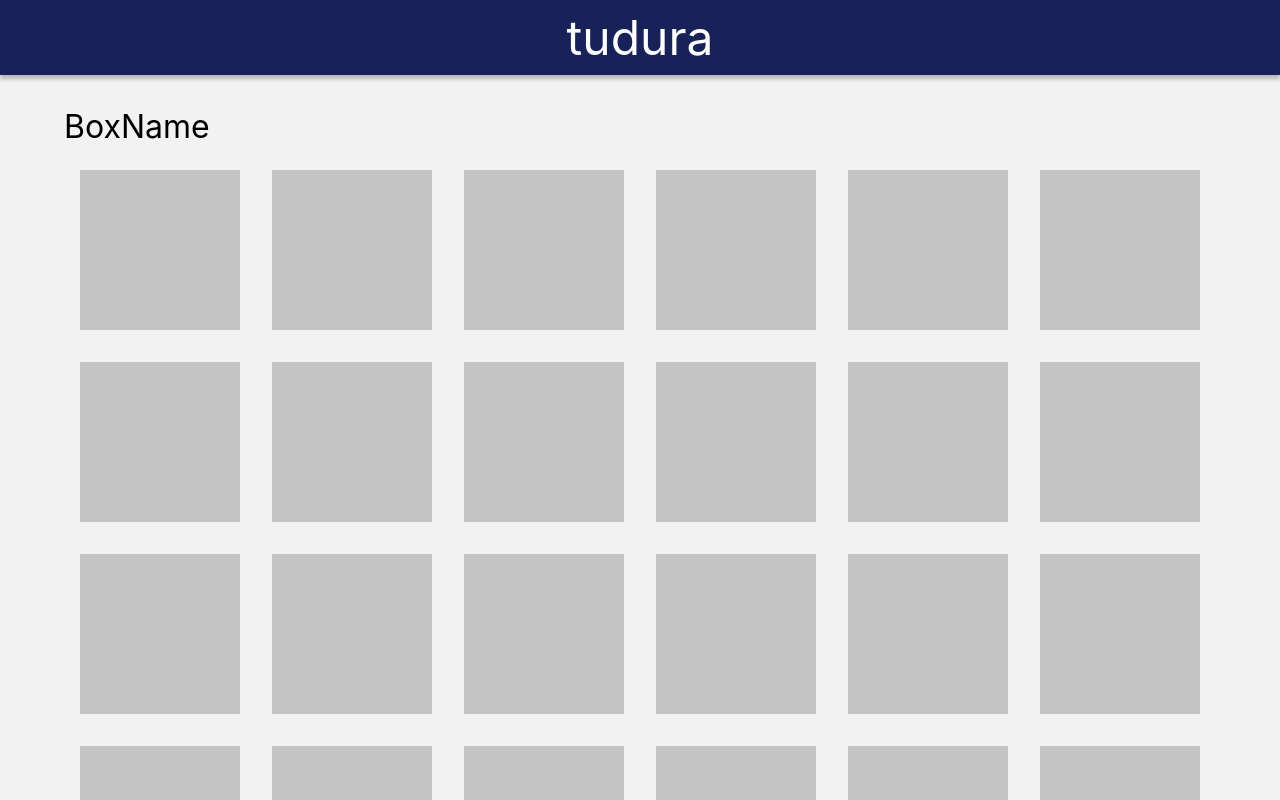
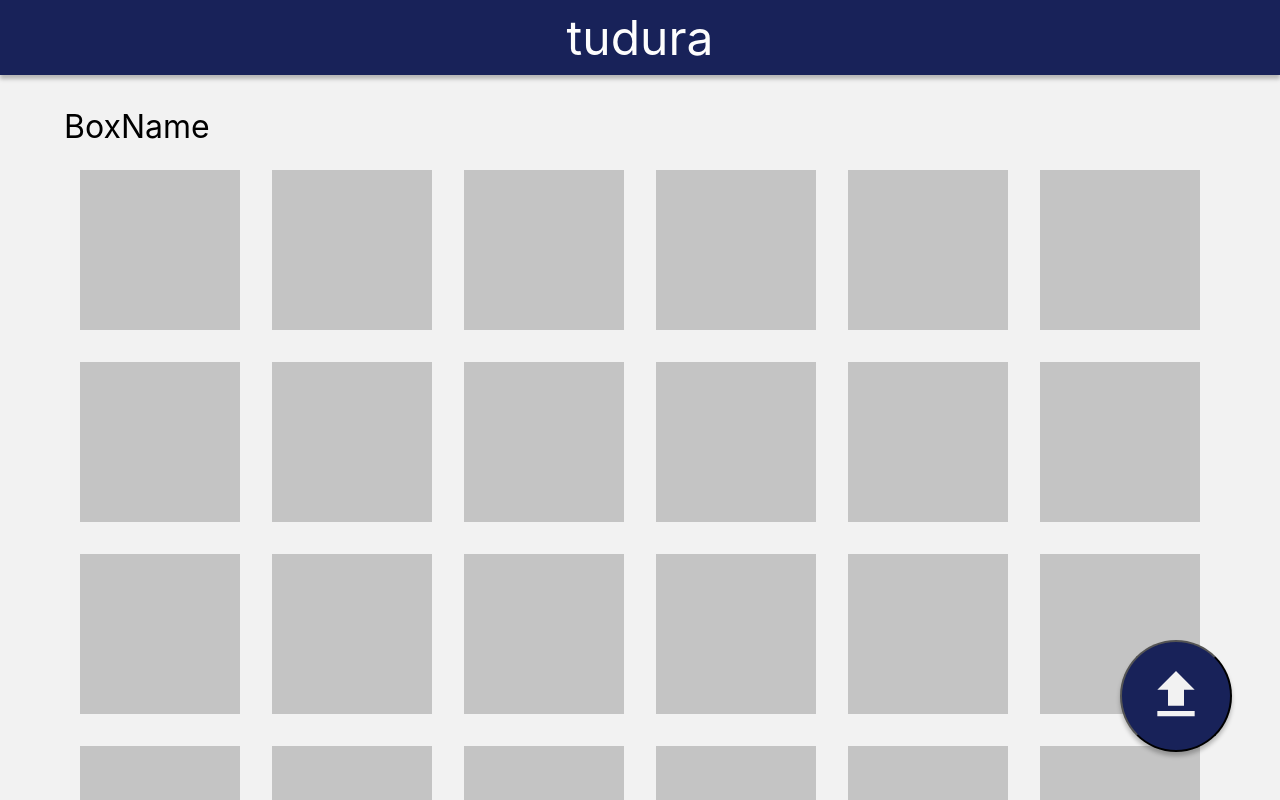
Before and after one commit to FujishigeTemma/tudura, a React (Create React App) app in the folder client/: page /boxid in a window 1280 px wide. Shown: the top 800 px of the page. Built offline with nearby package versions, Linux system fonts and the light colour scheme.

Commit message:
🎨add uploadbutton

```diff
--- a/client/src/components/Box.tsx
+++ b/client/src/components/Box.tsx
@@ -1,6 +1,7 @@
 import React from 'react'
 import styled from 'styled-components'
 import Card from './Card'
+import UpLoadButton from './UpLoadButton'
 
 const Box: React.FC = () => {
 
@@ -20,10 +21,10 @@ const Box: React.FC = () => {
           <Card key={n} />
         ))}
       </BoxGrid>
+      <UpLoadButton></UpLoadButton>
     </BoxBody>
   )
 }
-
 
 const BoxBody = styled.div`
   padding: 2rem 4rem;
--- a/client/src/components/Card.tsx
+++ b/client/src/components/Card.tsx
@@ -9,8 +9,8 @@ const Card: React.FC = () => {
 
 const CardDefault = styled.div`
   background: #C4C4C4;
-  width:10rem;
-  height:10rem;
+  width: 10rem;
+  height: 10rem;
 `
 
 export default Card
--- a/client/src/components/Header.tsx
+++ b/client/src/components/Header.tsx
@@ -13,7 +13,7 @@ const Header: React.FC = () => (
 const HeaderBack = styled.div`
   background: ${Color.PRIMARY};
   box-shadow: 0 4px 4px 0 rgba(0, 0, 0, .25);
-  position:relative;
+  position: relative;
 `
 
 const HeaderMain = styled.a`
--- /dev/null
+++ b/client/src/components/UpLoadButton.tsx
@@ -0,0 +1,37 @@
+import React from 'react'
+import styled from 'styled-components'
+import Color from '../style/Color'
+
+const UpLoadButton: React.FC = () => {
+  return (
+    <Button>
+      <UploadIcon xmlns='http://www.w3.org/2000/svg' width='24' height='24' viewBox='0 0 24 24'>
+        <path d='M9 16h6v-6h4l-7-7-7 7h4zm-4 2h14v2H5z'/>
+      </UploadIcon>
+    </Button>
+  )
+}
+
+const Button = styled.button`
+  right: 3rem;
+  bottom: 3rem;
+  width: 7rem;
+  height: 7rem;
+  border-radius: 50%;
+  outline: none;
+  position: fixed;
+  box-shadow: 0 4px 4px 0 rgba(0, 0, 0, .25);
+  background-color: ${Color.PRIMARY};
+  overflow: hidden;
+  &:hover {
+    cursor: pointer;
+  }
+`
+
+const UploadIcon = styled.svg`
+  fill: ${Color.BACKGROUND_PRIMARY};
+  width: 4rem;
+  height: 4rem;
+`
+
+export default UpLoadButton
```
